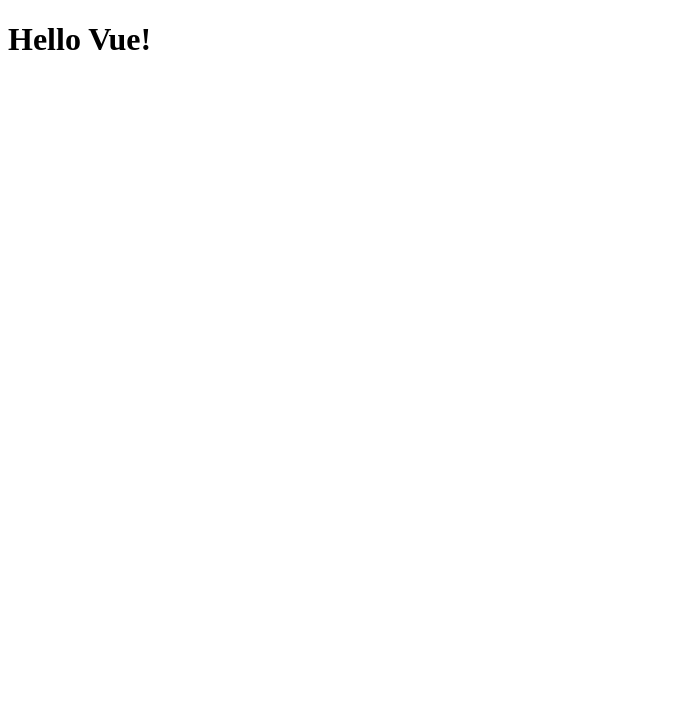
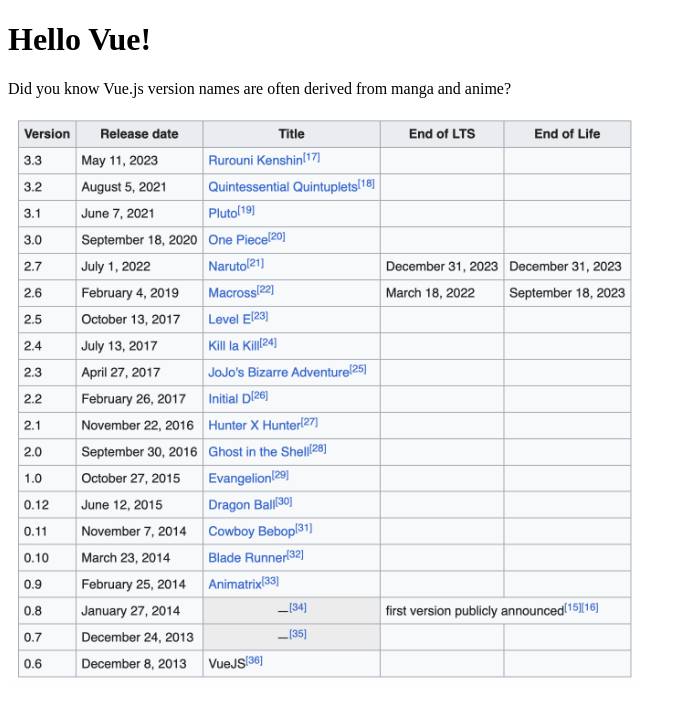
Before and after one commit to giovannimegliola/vue-hello, a plain HTML site: page index.html in a window 1280 px wide. Shown: the whole page, without its empty margins (0-687 px from the left). Drawn offline with nearby package versions, Linux system fonts and the light colour scheme.

Commit message:
added paragraph and image

```diff
--- a/index.html
+++ b/index.html
@@ -12,6 +12,8 @@
 <main>
   <div id="app">
     <h1>{{ message }}</h1>
+    <p>{{ paragraph }}</p>
+    <img :src="image" alt="vueVersions" style="width: 50%;">
   </div>
 </main>
 
--- a/js/script.js
+++ b/js/script.js
@@ -6,6 +6,8 @@
   data (){
     return {
       message: "Hello Vue!",
+      paragraph: "Did you know Vue.js version names are often derived from manga and anime?",
+      image: "./img/vueVersions.png",
     }
   }
 }
```
Also changed, not shown: img/vueVersions.png (added), 2 other files.
